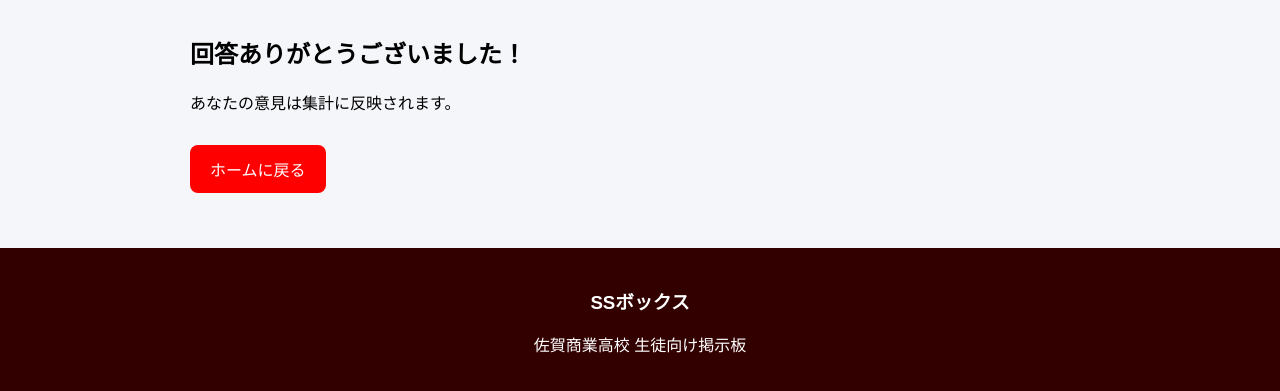
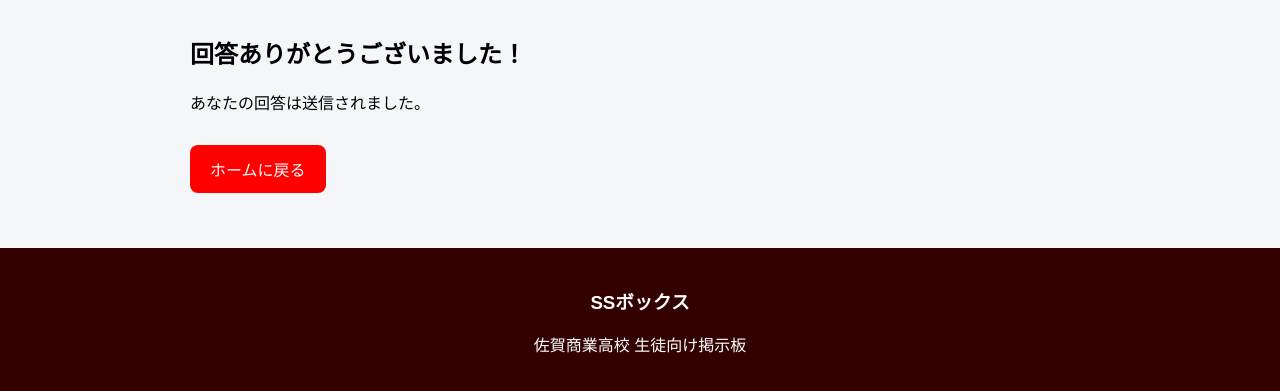
Before and after one commit to macchaislife/myschool, a Django app: page /survey/thanks/ in a window 1280 px wide. Shown: the part 49-440 px from the top of the page. Run offline with Django 5.2, Linux system fonts and the light colour scheme.

Commit message:
fix survey thanks page

```diff
--- a/home/templates/home/survey_thanks.html
+++ b/home/templates/home/survey_thanks.html
@@ -1,10 +1,12 @@
 {% extends "home/base.html" %}
 
 {% block content %}
+
 <div class="container">
     <h2>回答ありがとうございました！</h2>
-    <p>あなたの意見は集計に反映されます。</p>
+    <p>あなたの回答は送信されました。</p>
 
     <a href="{% url 'index' %}" class="btn-main">ホームに戻る</a>
 </div>
+
 {% endblock %}
```
